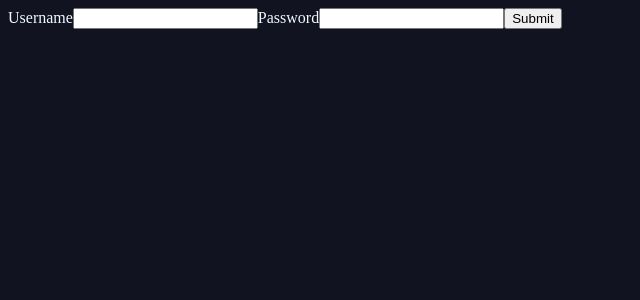
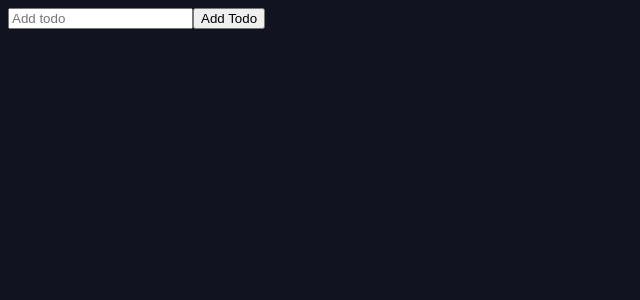
Before and after one commit to CodeWithSaidur/React-19, a React (Vite) app: page / in a window 1280 px wide. Shown: the top 300 px of the page, without its empty margins (0-640 px from the left). Built offline with nearby package versions, Linux system fonts and the light colour scheme.

Commit message:
`Removed multiple unused React components`

```diff
--- a/src/App.jsx
+++ b/src/App.jsx
@@ -1,9 +1,9 @@
-import Page from './components/Form/05';
+import Todo from './components/Todo/Todo';
 
 export default function App() {
   return (
     <div>
-      <Page />
+      <Todo />
     </div>
   )
 }
--- /dev/null
+++ b/src/components/Todo/Todo.jsx
@@ -0,0 +1,42 @@
+import { useState } from 'react'
+
+export default function Todo() {
+
+  const [newTodo, setNewTodo] = useState('')
+  const [todos, setTodos] = useState([])
+
+  const handelSubmit = (e) => {
+    e.preventDefault()
+
+    if (newTodo) {
+      setTodos([...todos, { text: newTodo, completed: false }])
+      setNewTodo('')
+    }
+  }
+
+  const handelDelete = (i) => {
+    setTodos(todos.filter((_, index) => index !== i))
+  }
+
+  return (
+    <div>
+      <form onSubmit={handelSubmit}>
+        <input
+          type="text"
+          placeholder='Add todo'
+          value={newTodo}
+          onChange={(e) => setNewTodo(e.target.value)} />
+        <button type='submit'>Add Todo</button>
+
+        <ul>
+          {
+            todos.map((todo, i) => (
+              <li key={i}>{todo.text} <button onClick={() => handelDelete(i)}>Del</button> </li>
+            )
+            )
+          }
+        </ul>
+      </form>
+    </div>
+  )
+}
```
Also changed, not shown: src/components/React/01.jsx (renamed from src/components/01.jsx), src/components/React/02.jsx (renamed from src/components/02.jsx), src/components/React/03.jsx (renamed from src/components/03.jsx), src/components/React/04.jsx (renamed from src/components/04.jsx), src/components/React/05.jsx (renamed from src/components/05.jsx), src/components/React/06.jsx (renamed from src/components/06.jsx), src/components/React/Button.jsx (renamed from src/components/Button.jsx).
